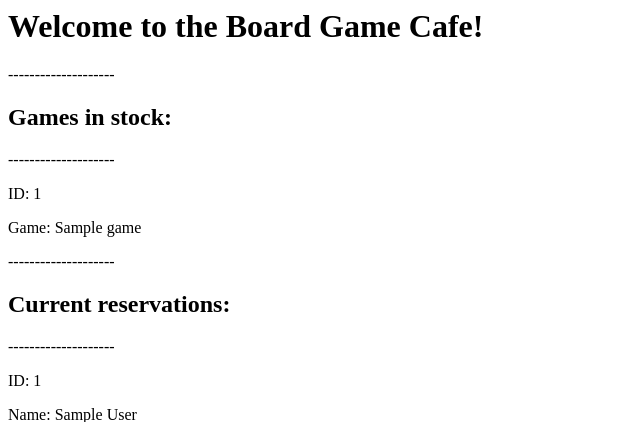
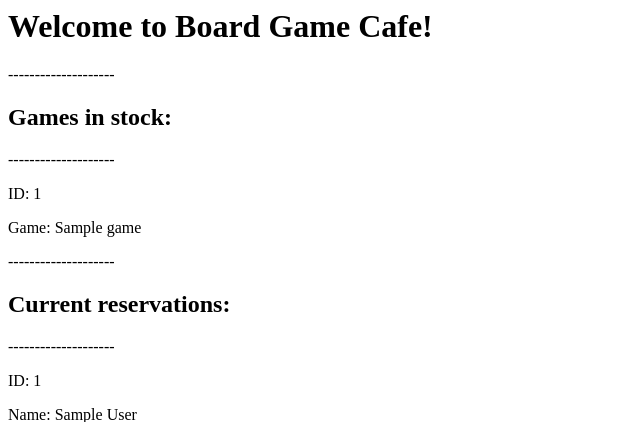
Before and after one commit to SimulatorDictator/Final_Project, a Flask app: page / in a window 1280 px wide. Shown: the top 422 px of the page, without its empty margins (0-640 px from the left). Run offline with Flask 2, Linux system fonts and the light colour scheme; tables that the repository leaves empty hold one stand-in row (values such as "Sample post").

Commit message:
demo Jenkins push

```diff
--- a/flask-app/application/templates/index.html
+++ b/flask-app/application/templates/index.html
@@ -1,6 +1,6 @@
 {% block body_content %}
 
-<h1> Welcome to the Board Game Cafe! </h1>
+<h1> Welcome to  Board Game Cafe! </h1>
 <p> -------------------- </p>
 
 <h2> Games in stock: </h2>
```
